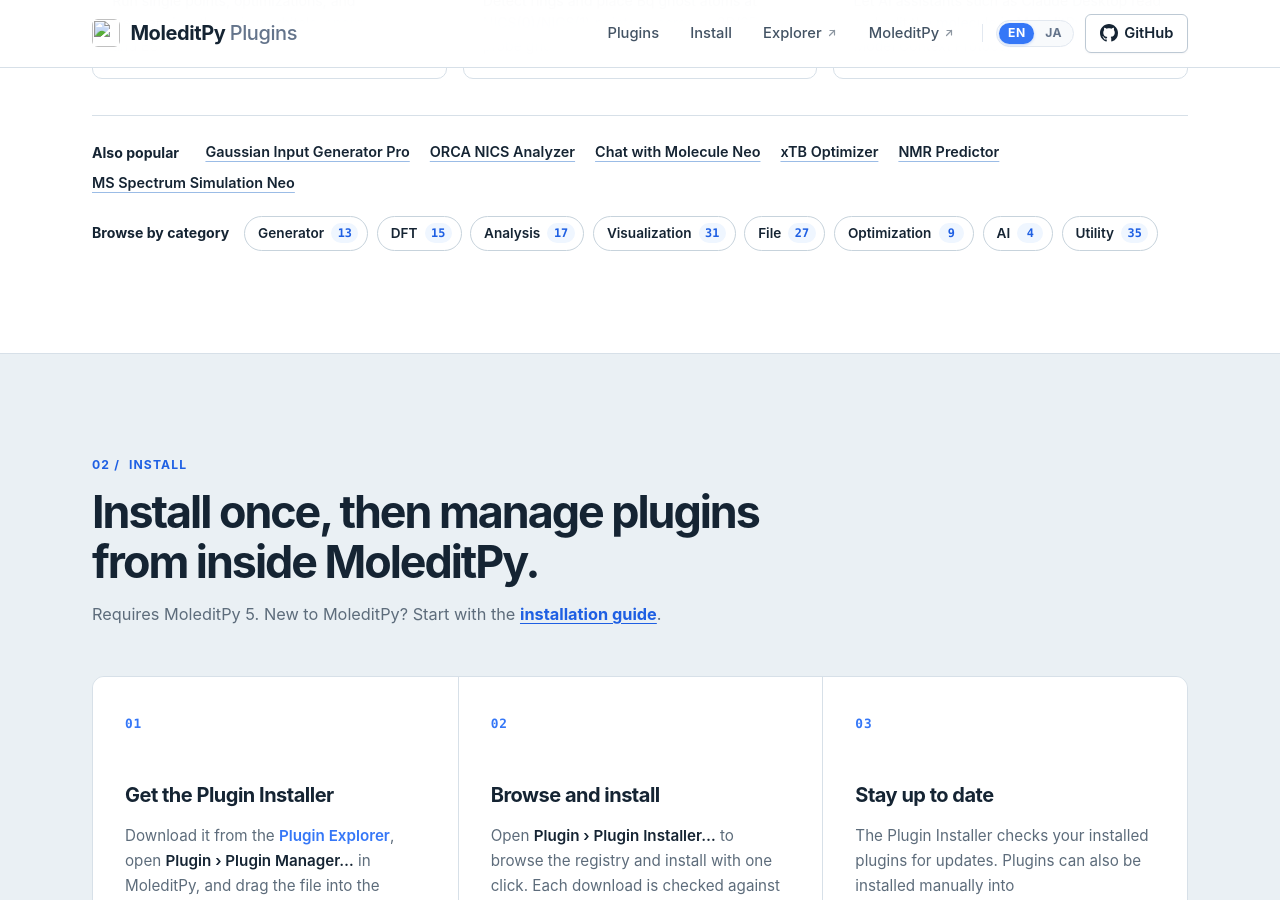
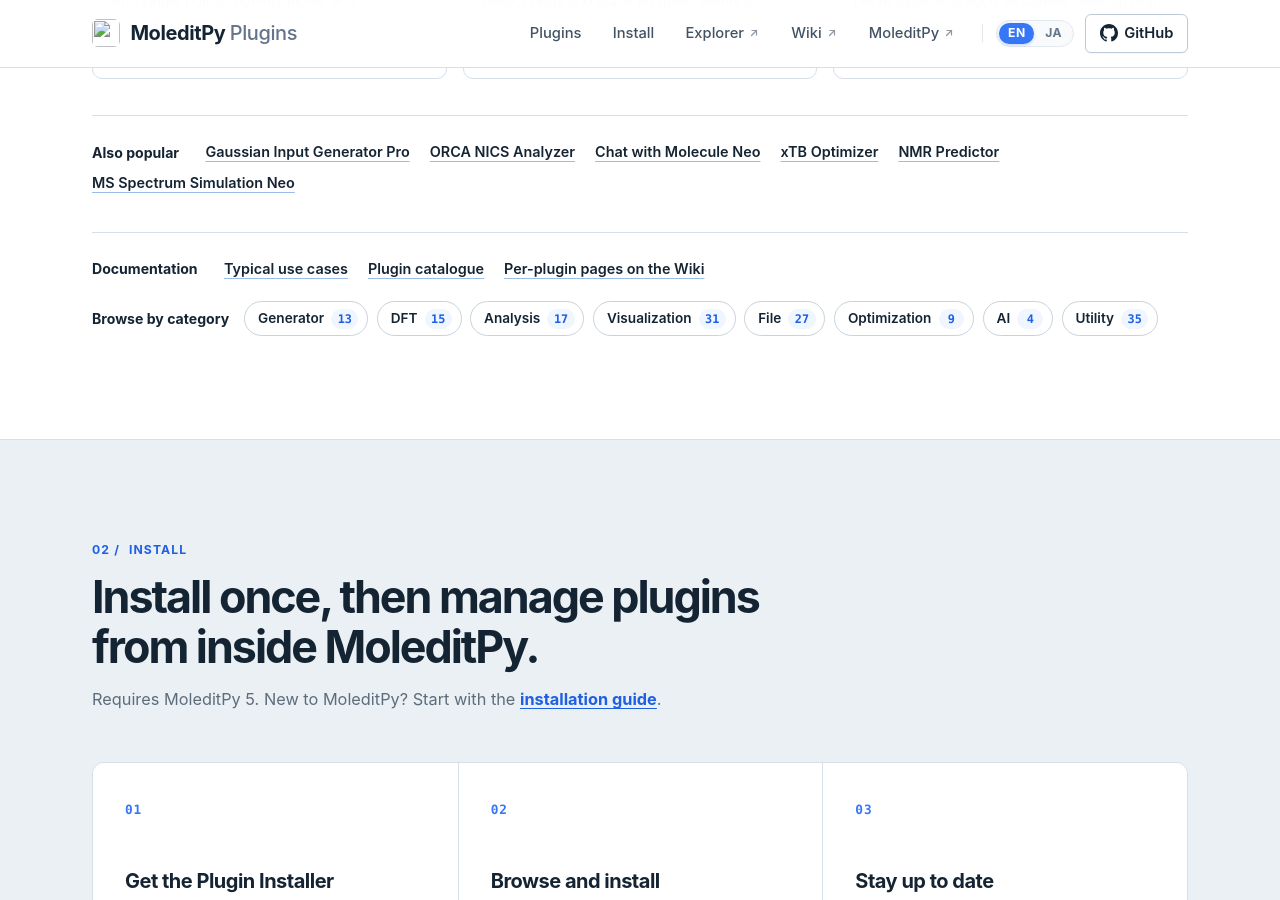
Before and after one commit to HiroYokoyama/moleditpy-plugins, a Jekyll site: the page index.html, which Jekyll copies as it is, in a window 1280 px wide and 900 px high, scrolled down 1987 px. Built offline with Jekyll 4.4.1, drawn with Linux system fonts in a browser that asks for light colours.

Commit message:
Link the Wiki from the landing page
Co-Authored-By: Claude Opus 5.5 <noreply@anthropic.com>

```diff
--- a/index.html
+++ b/index.html
@@ -21,6 +21,7 @@
         <a href="#plugins"><span class="lang-en">Plugins</span><span class="lang-ja">プラグイン</span></a>
         <a href="#install"><span class="lang-en">Install</span><span class="lang-ja">インストール</span></a>
         <a class="nav-external" href="explorer/">Explorer<svg width="12" height="12" viewBox="0 0 24 24" fill="none" stroke="currentColor" stroke-width="2.4" stroke-linecap="round" stroke-linejoin="round" aria-hidden="true"><path d="M7 17 17 7"/><path d="M8 7h9v9"/></svg></a>
+        <a class="nav-external" href="https://github.com/HiroYokoyama/moleditpy-plugins/wiki" target="_blank" rel="noopener">Wiki<svg width="12" height="12" viewBox="0 0 24 24" fill="none" stroke="currentColor" stroke-width="2.4" stroke-linecap="round" stroke-linejoin="round" aria-hidden="true"><path d="M7 17 17 7"/><path d="M8 7h9v9"/></svg></a>
         <a class="nav-external" href="https://hiroyokoyama.github.io/python_molecular_editor/">MoleditPy<svg width="12" height="12" viewBox="0 0 24 24" fill="none" stroke="currentColor" stroke-width="2.4" stroke-linecap="round" stroke-linejoin="round" aria-hidden="true"><path d="M7 17 17 7"/><path d="M8 7h9v9"/></svg></a>
         <span class="nav-divider"></span>
         <div id="language-switch" class="lang-switch-group" role="group" aria-label="Language selection">
@@ -137,6 +138,14 @@
           <a href="explorer/?q=NMR%20Predictor">NMR Predictor</a>
           <a href="explorer/?q=MS%20Spectrum%20Simulation%20Neo">MS Spectrum Simulation Neo</a>
         </div>
+        <div class="category-row link-row" id="docs">
+          <span class="category-label"><span class="lang-en">Documentation</span><span class="lang-ja">ドキュメント</span></span>
+          <a class="lang-en" href="https://github.com/HiroYokoyama/moleditpy-plugins/wiki/What-You-Can-Do-with-Plugins" target="_blank" rel="noopener">Typical use cases</a>
+          <a class="lang-ja" href="https://github.com/HiroYokoyama/moleditpy-plugins/wiki/What-You-Can-Do-with-Plugins-JP" target="_blank" rel="noopener">代表的なユースケース</a>
+          <a class="lang-en" href="https://github.com/HiroYokoyama/moleditpy-plugins/wiki/Official-Plugins" target="_blank" rel="noopener">Plugin catalogue</a>
+          <a class="lang-ja" href="https://github.com/HiroYokoyama/moleditpy-plugins/wiki/Official-Plugins-JP" target="_blank" rel="noopener">プラグイン一覧</a>
+          <a href="https://github.com/HiroYokoyama/moleditpy-plugins/wiki" target="_blank" rel="noopener"><span class="lang-en">Per-plugin pages on the Wiki</span><span class="lang-ja">プラグインごとの解説（Wiki）</span></a>
+        </div>
         <div class="category-row" id="categories">
           <span class="category-label"><span class="lang-en">Browse by category</span><span class="lang-ja">カテゴリから探す</span></span>
           <a class="category-chip" href="explorer/?tag=Generator">Generator <span data-tag-count="Generator">11</span></a>
@@ -218,6 +227,7 @@ PLUGIN_VERSION = <span class="code-string">"2026.10.06"</span>
         <a href="explorer/">Plugin Explorer</a>
         <a href="https://hiroyokoyama.github.io/python_molecular_editor/">MoleditPy</a>
         <a href="https://github.com/HiroYokoyama/moleditpy-plugin-template" target="_blank" rel="noopener"><span class="lang-en">Plugin template</span><span class="lang-ja">プラグインテンプレート</span></a>
+        <a href="https://github.com/HiroYokoyama/moleditpy-plugins/wiki" target="_blank" rel="noopener">Wiki</a>
         <a href="https://github.com/HiroYokoyama/moleditpy-plugins" target="_blank" rel="noopener">GitHub</a>
         <a href="https://github.com/sponsors/HiroYokoyama" target="_blank" rel="noopener">Sponsor</a>
         <a href="https://doi.org/10.5281/zenodo.18140902" target="_blank" rel="noopener">Zenodo DOI</a>
```
